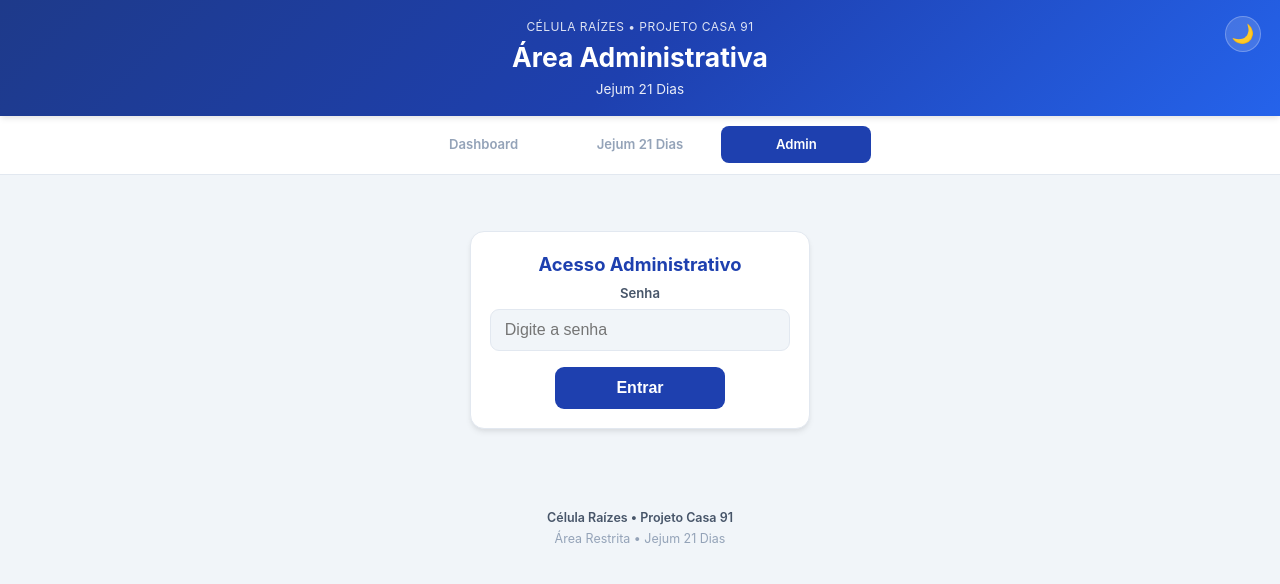
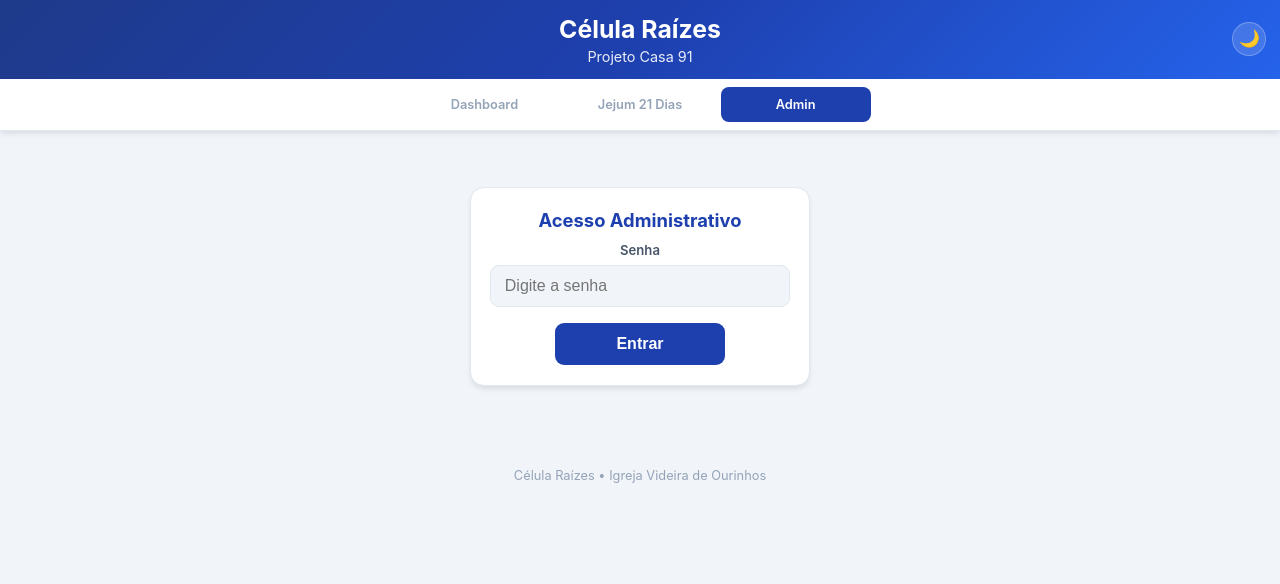
Before and after one commit to nosdejr/casa91, a plain HTML site: page admin.html in a window 1280 px wide. Drawn offline with Linux system fonts and the light colour scheme.

Commit message:
Add files via upload

```diff
--- a/admin.html
+++ b/admin.html
@@ -4,15 +4,15 @@
   <meta charset="UTF-8">
   <meta name="viewport" content="width=device-width, initial-scale=1.0, maximum-scale=1.0">
   <meta name="theme-color" content="#1e40af">
-  <title>Admin | Célula Raízes • Casa 91</title>
+  <title>Admin | Célula Raízes</title>
   <link rel="stylesheet" href="css/style.css">
 </head>
 <body>
+  <div class="top-bar">
     <header class="header">
       <button class="theme-toggle" onclick="toggleTheme()" title="Alternar tema">🌙</button>
-    <div class="brand">Célula Raízes • Projeto Casa 91</div>
-    <h1>Área Administrativa</h1>
-    <p>Jejum 21 Dias</p>
+      <h1>Célula Raízes</h1>
+      <div class="subtitle">Projeto Casa 91</div>
     </header>
 
     <nav class="nav">
@@ -20,9 +20,9 @@
       <a href="formulario.html">Jejum 21 Dias</a>
       <a href="admin.html" class="active">Admin</a>
     </nav>
+  </div>
 
   <main class="container">
-    <!-- Login -->
     <div id="loginBox" class="admin-login form-section">
       <h2>Acesso Administrativo</h2>
       <div class="form-group">
@@ -33,11 +33,9 @@
       <div id="loginAlert" class="alert mt-2"></div>
     </div>
 
-    <!-- Conteúdo Admin -->
     <div id="adminContent" class="hidden">
       <div id="adminAlert" class="alert"></div>
 
-      <!-- Atualizar Alvos -->
       <section class="form-section admin-section">
         <h3>Alvos / Progresso</h3>
         <div class="form-group">
@@ -51,7 +49,6 @@
         <button class="btn btn-primary" onclick="salvarAlvos()">Salvar Alvos</button>
       </section>
 
-      <!-- Gerenciar Membros -->
       <section class="form-section admin-section">
         <h3>
           Membros
@@ -65,12 +62,9 @@
           <button class="btn btn-success" onclick="adicionarMembro()">Salvar Nome</button>
         </div>
 
-        <ul class="ranking-list" id="listaMembros">
-          <!-- Preenchido via JS -->
-        </ul>
+        <ul class="ranking-list" id="listaMembros"></ul>
       </section>
 
-      <!-- Registros de Oração -->
       <section class="form-section admin-section">
         <h3>Registros de Oração</h3>
         <p style="font-size:0.85rem;color:var(--text-muted);margin-bottom:0.75rem;">
@@ -87,19 +81,14 @@
                 <th></th>
               </tr>
             </thead>
-            <tbody id="tabelaRegistros">
-              <!-- Preenchido via JS -->
-            </tbody>
+            <tbody id="tabelaRegistros"></tbody>
           </table>
         </div>
       </section>
 
-      <!-- Ranking completo -->
       <section class="form-section admin-section">
         <h3>Ranking Completo</h3>
-        <ul class="ranking-list" id="rankingAdmin">
-          <!-- Preenchido via JS -->
-        </ul>
+        <ul class="ranking-list" id="rankingAdmin"></ul>
       </section>
 
       <button class="btn btn-danger" style="width:100%;margin-top:1rem;" onclick="sair()">Sair</button>
@@ -107,8 +96,7 @@
   </main>
 
   <footer class="footer">
-    <div class="brand-line">Célula Raízes • Projeto Casa 91</div>
-    Área Restrita • Jejum 21 Dias
+    Célula Raízes • Igreja Videira de Ourinhos
   </footer>
 
   <script src="js/app.js"></script>
@@ -151,19 +139,21 @@
           apiGet('getRanking')
         ]);
 
+        if (alvosRes.error) throw new Error(alvosRes.error);
+
         const alvos = alvosRes.alvos || {};
         document.getElementById('visitasAtual').value = alvos.VisitasAtual || 0;
         document.getElementById('batismosAtual').value = alvos.BatismosAtual || 0;
 
         const lista = document.getElementById('listaMembros');
-        const membros = membrosRes.membros || [];
+        const membros = (membrosRes.membros || []);
         if (membros.length === 0) {
           lista.innerHTML = '<li style="color:var(--text-muted);padding:0.5rem;">Nenhum membro cadastrado</li>';
         } else {
           lista.innerHTML = membros.map(n => `
             <li class="ranking-item">
               <span class="ranking-name">${n}</span>
-              <button class="btn btn-danger" onclick="excluirMembro('${n.replace(/'/g, "\\'")}')">Excluir</button>
+              <button class="btn btn-danger" onclick="excluirMembro('${String(n).replace(/'/g, "\\'")}')">Excluir</button>
             </li>
           `).join('');
         }
@@ -197,7 +187,7 @@
         `).join('') || '<li style="color:var(--text-muted);">Sem dados</li>';
 
       } catch (err) {
-        showAlert('adminAlert', 'Erro ao carregar dados: ' + err.message, 'error');
+        showAlert('adminAlert', err.message, 'error');
       }
     }
 
@@ -224,7 +214,7 @@
     }
 
     async function excluirMembro(nome) {
-      if (!confirm(`Excluir o membro "${nome}"?`)) return;
+      if (!confirm('Excluir o membro "' + nome + '"?')) return;
       try {
         const res = await apiPost({ action: 'deleteMembro', nome });
         if (res.error) throw new Error(res.error);
--- a/css/style.css
+++ b/css/style.css
@@ -2,7 +2,6 @@
 /* Mobile First + Dark / Light Mode */
 
 :root {
-  /* Light theme (padrão) */
   --primary: #1e40af;
   --primary-dark: #1e3a8a;
   --primary-light: #3b82f6;
@@ -57,54 +56,52 @@ body {
   transition: background 0.3s, color 0.3s;
 }
 
-/* Header */
-.header {
-  background: var(--header-gradient);
-  color: white;
-  padding: 1.1rem 1rem 1rem;
-  text-align: center;
+/* ========== HEADER + NAV FIXOS JUNTOS ========== */
+.top-bar {
   position: sticky;
   top: 0;
   z-index: 100;
   box-shadow: var(--shadow);
+}
+
+.header {
+  background: var(--header-gradient);
+  color: white;
+  padding: 0.85rem 1rem 0.7rem;
+  text-align: center;
   position: relative;
 }
 
-.header .brand {
-  font-size: 0.75rem;
-  opacity: 0.85;
-  letter-spacing: 0.04em;
-  text-transform: uppercase;
-  margin-bottom: 0.15rem;
+.header h1 {
+  font-size: 1.35rem;
+  font-weight: 700;
+  margin: 0;
+  line-height: 1.25;
 }
 
-.header h1 {
-  font-size: 1.4rem;
-  font-weight: 700;
-  margin-bottom: 0.1rem;
+.header .subtitle {
+  font-size: 0.8rem;
+  opacity: 0.9;
+  font-weight: 400;
+  margin-top: 0.1rem;
 }
 
-.header p {
-  font-size: 0.85rem;
-  opacity: 0.9;
-}
-
-/* Theme toggle */
 .theme-toggle {
   position: absolute;
-  top: 0.85rem;
+  top: 50%;
   right: 0.85rem;
+  transform: translateY(-50%);
   background: rgba(255,255,255,0.15);
   border: 1px solid rgba(255,255,255,0.25);
   color: white;
-  width: 36px;
-  height: 36px;
+  width: 34px;
+  height: 34px;
   border-radius: 50%;
   display: flex;
   align-items: center;
   justify-content: center;
   cursor: pointer;
-  font-size: 1.15rem;
+  font-size: 1.05rem;
   transition: background 0.2s;
   line-height: 1;
 }
@@ -113,17 +110,14 @@ body {
   background: rgba(255,255,255,0.25);
 }
 
-/* Navigation */
+/* Navigation - colada no header */
 .nav {
   display: flex;
   justify-content: center;
-  gap: 0.4rem;
-  padding: 0.65rem 0.75rem;
+  gap: 0.35rem;
+  padding: 0.5rem 0.6rem;
   background: var(--bg-card);
   border-bottom: 1px solid var(--border);
-  position: sticky;
-  top: 78px;
-  z-index: 99;
   transition: background 0.3s, border-color 0.3s;
 }
 
@@ -131,11 +125,11 @@ body {
   flex: 1;
   max-width: 150px;
   text-align: center;
-  padding: 0.55rem 0.4rem;
+  padding: 0.5rem 0.35rem;
   border-radius: 8px;
   text-decoration: none;
   color: var(--text-muted);
-  font-size: 0.82rem;
+  font-size: 0.8rem;
   font-weight: 600;
   transition: all 0.2s;
 }
@@ -545,17 +539,11 @@ body {
 .footer {
   text-align: center;
   padding: 1.5rem 1rem 0.5rem;
-  font-size: 0.78rem;
+  font-size: 0.8rem;
   color: var(--text-muted);
 }
 
-.footer .brand-line {
-  font-weight: 600;
-  color: var(--text-secondary);
-  margin-bottom: 0.15rem;
-}
-
-/* CTA button on dashboard */
+/* CTA */
 .cta-box {
   text-align: center;
   margin: 1.25rem 0;
@@ -576,10 +564,10 @@ body {
 
 /* Desktop */
 @media (min-width: 640px) {
-  .header h1 { font-size: 1.65rem; }
+  .header h1 { font-size: 1.55rem; }
+  .header .subtitle { font-size: 0.9rem; }
   .cards-grid { gap: 1rem; }
   .card-value { font-size: 1.8rem; }
   .btn { width: auto; min-width: 170px; }
   .days-table input { width: 90px; }
-  .theme-toggle { top: 1rem; right: 1.2rem; }
 }
```
Also changed, not shown: formulario.html (+9 -11 lines), index.html (+12 -21 lines). Lines whose indentation alone changed are shown as unchanged.
